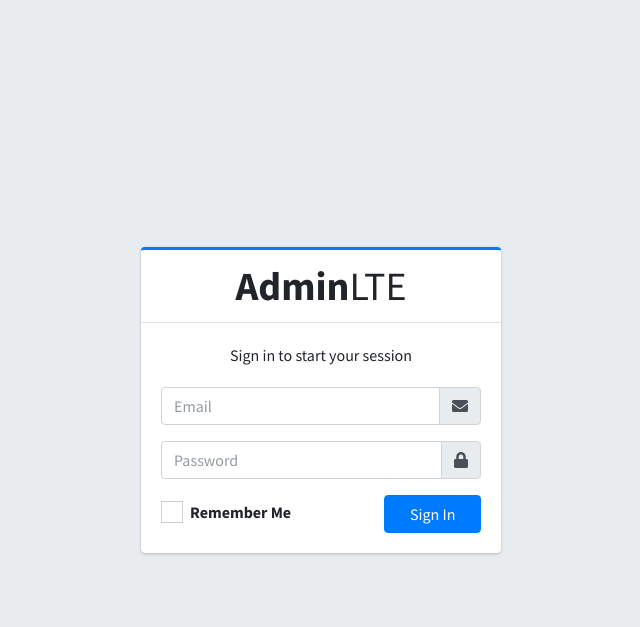
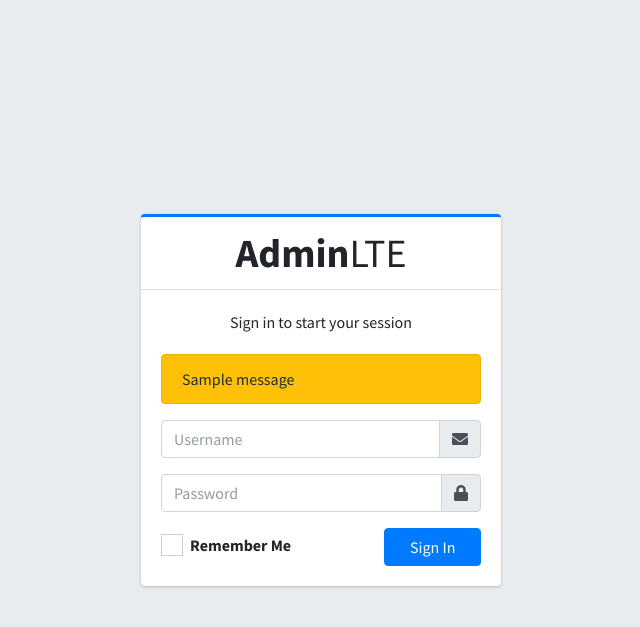
Before and after one commit to linxlunx/hot-score, a Flask app: page /auth/login in a window 1280 px wide. Shown: the top 627 px of the page, without its empty margins (319-959 px from the left). Run offline with Flask 2, Linux system fonts and the light colour scheme; one stand-in notice (Sample message) is shown; parts of the project's set-up code (start-up, migrations or seed data) failed here and were passed over; some libraries are stand-ins or nearby versions.

Commit message:
Finish login and logout
- Remove auth app, move to init app
- Finish login and logout

```diff
--- a/webapp/app/__init__.py
+++ b/webapp/app/__init__.py
@@ -1,10 +1,10 @@
-from flask import Flask
+from flask import Flask, redirect, request, render_template, flash
 from flask_pymongo import PyMongo
 from flask_script import Manager
 from flask_bcrypt import Bcrypt
+from flask_login import LoginManager, login_user, logout_user, current_user
 
 from app.dashboard import dashboard
-from app.auth import auth
 
 app = Flask(__name__, static_folder='static')
 
@@ -19,7 +19,77 @@
 # load manager
 manager = Manager(app)
 
+login = LoginManager(app)
+login.login_view = 'login'
+
+
+# login manager
+class User:
+    def __init__(self, username):
+        self.username = username
+
+    @staticmethod
+    def is_authenticated():
+        return True
+
+    @staticmethod
+    def is_active():
+        return True
+
+    @staticmethod
+    def is_anonymous():
+        return False
+
+    def get_id(self):
+        return self.username
+
+    @staticmethod
+    def check_password(password_hash, password):
+        return bcrypt.check_password_hash(password_hash, password)
+
+    @login.user_loader
+    def load_user(username):
+        u = mongo.db.users.find_one({'username': username})
+        if not u:
+            return None
+        return User(username=u['username'])
+
+    @app.route('/auth/login', methods=['GET', 'POST'])
+    def auth_login():
+        if request.method == 'GET':
+            if current_user.is_authenticated:
+                return redirect('/dashbboard')
+            return render_template('auth/login.html')
+
+        if request.method == 'POST':
+            username = request.form.get('username')
+            password = request.form.get('password')
+
+            if not all([username, password]):
+                return redirect('/auth/login')
+
+            user = mongo.db.users.find_one({'$and': [
+                {'username': username},
+                {'active': True}
+            ]})
+
+            if not user:
+                flash('Invalid username or password')
+                return redirect('/auth/login')
+
+            if User.check_password(user['password'], password):
+                user_obj = User(username=user['username'])
+                login_user(user_obj)
+                return redirect('/dashboard')
+            else:
+                flash('Invalid username or password')
+                return redirect('/auth/login')
+
+    @app.route('/auth/logout')
+    def logout():
+        logout_user()
+        return redirect('/auth/login')
+
 
 # register app
 app.register_blueprint(dashboard)
-app.register_blueprint(auth)
--- a/webapp/app/auth/__init__.py
+++ /dev/null
@@ -1,8 +0,0 @@
-from flask import Blueprint, render_template
-
-auth = Blueprint('auth', __name__, url_prefix='/auth')
-
-
-@auth.route('/login')
-def login():
-    return render_template('auth/login.html')
--- a/webapp/app/dashboard/__init__.py
+++ b/webapp/app/dashboard/__init__.py
@@ -1,8 +1,10 @@
 from flask import Blueprint, render_template
+from flask_login import current_user
 
 dashboard = Blueprint('dashboard', __name__, url_prefix='/dashboard')
 
 
 @dashboard.route('/')
 def index():
+    print(current_user.username)
     return render_template('dashboard/index.html')
--- a/webapp/app/templates/auth/login.html
+++ b/webapp/app/templates/auth/login.html
@@ -24,9 +24,18 @@
     <div class="card-body">
       <p class="login-box-msg">Sign in to start your session</p>
 
+      {% with messages = get_flashed_messages() %}
+      {% if messages %}
+        {% for message in messages %}
+          <div class="alert alert-warning" role="alert">
+            {{ message }}
+          </div>
+        {% endfor %}
+      {% endif %}
+    {% endwith %}
       <form method="post">
         <div class="input-group mb-3">
-          <input type="email" class="form-control" placeholder="Email">
+          <input type="username" class="form-control" placeholder="Username" name="username" required>
           <div class="input-group-append">
             <div class="input-group-text">
               <span class="fas fa-envelope"></span>
@@ -34,7 +43,7 @@
           </div>
         </div>
         <div class="input-group mb-3">
-          <input type="password" class="form-control" placeholder="Password">
+          <input type="password" class="form-control" placeholder="Password" name="password" required>
           <div class="input-group-append">
             <div class="input-group-text">
               <span class="fas fa-lock"></span>
```
Also changed, not shown: 1 other file.
